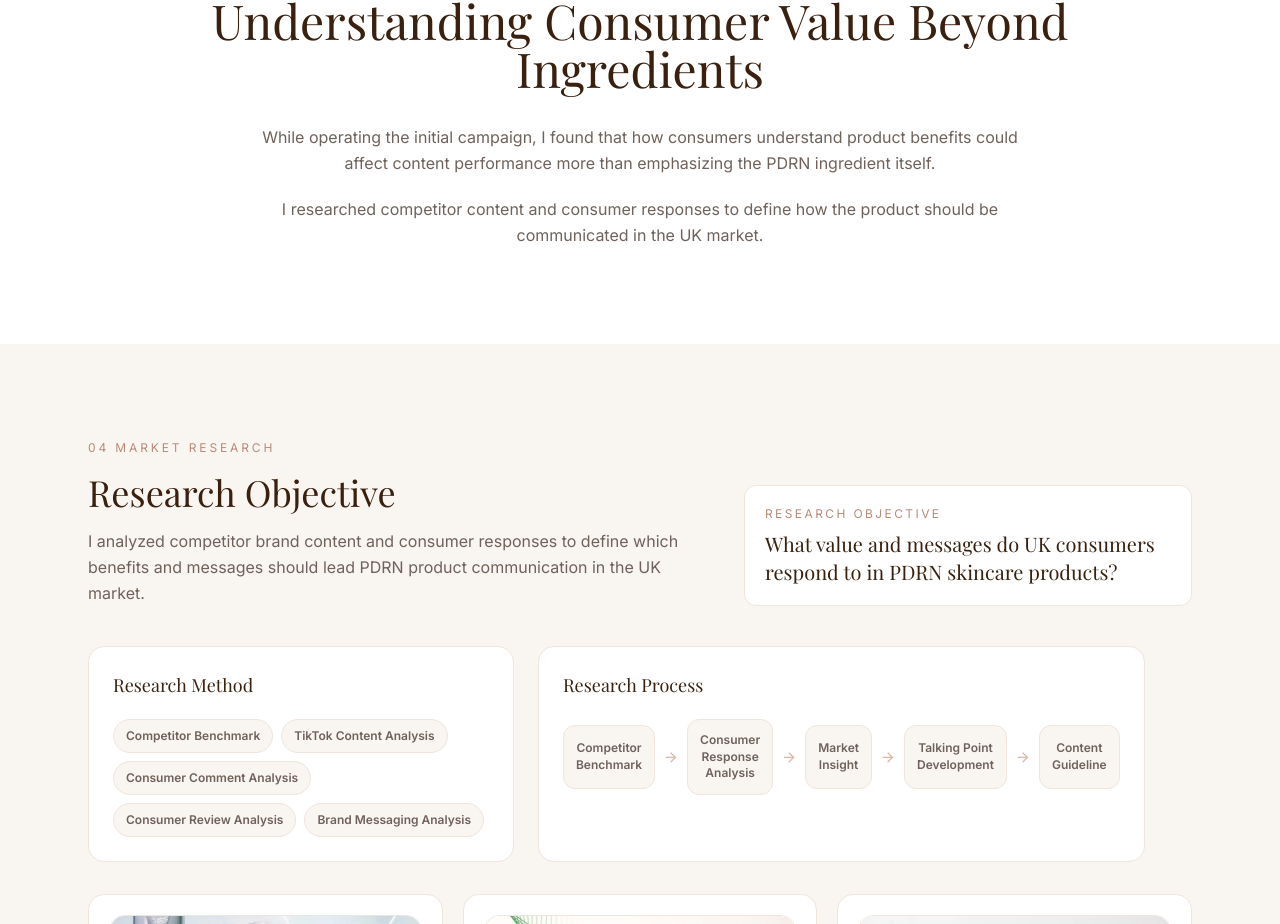
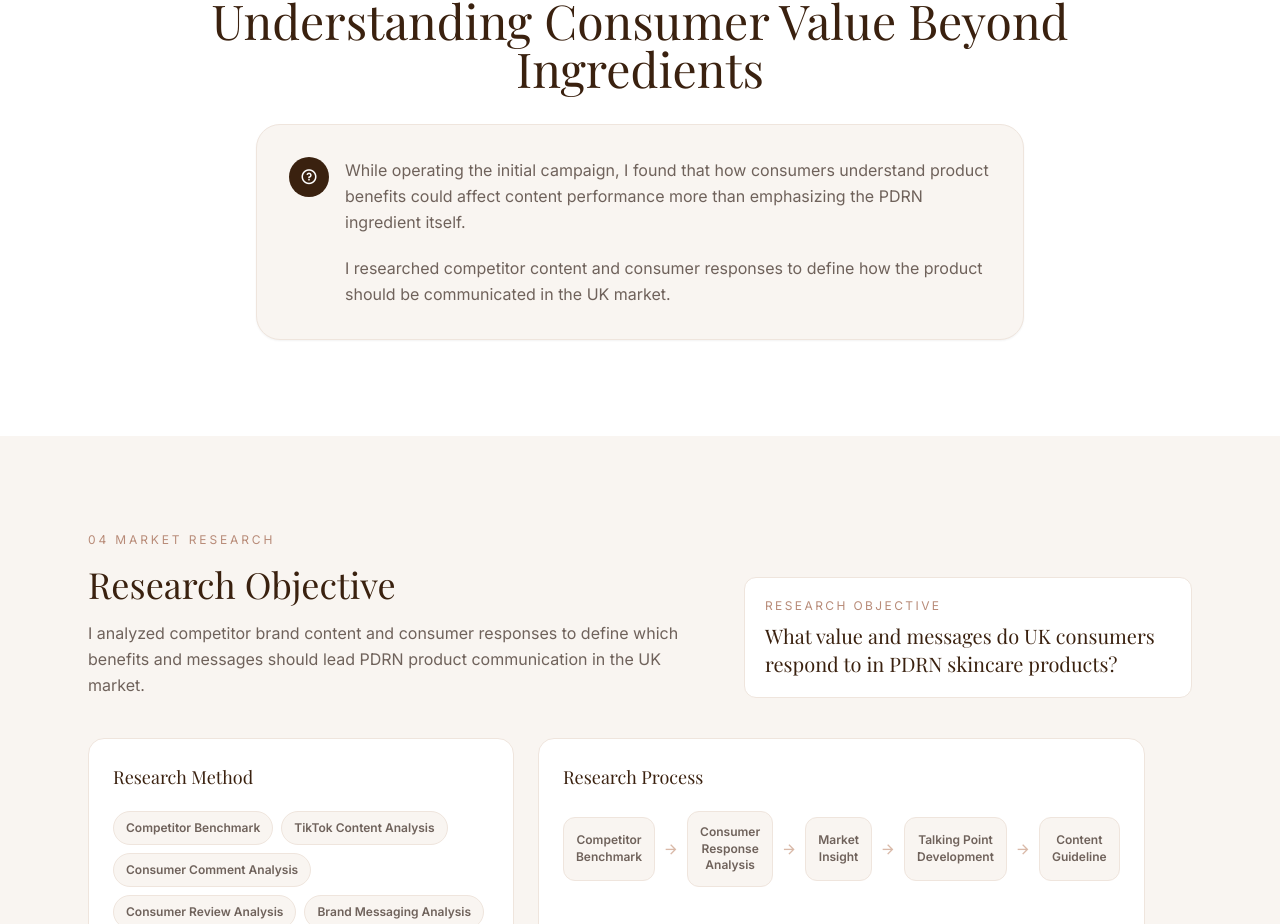
Before and after one commit to yeeunracheljo/yeeunj, a React (Vite) app: page /work/dr-rejuall in a window 1280 px wide. Shown: the part 2496-3420 px from the top of the page. Built offline with nearby package versions, Linux system fonts and the light colour scheme.

Commit message:
ㅇㅇㄴㄴ

```diff
--- a/src/pages/work-dr-rejuall/page.tsx
+++ b/src/pages/work-dr-rejuall/page.tsx
@@ -352,9 +352,16 @@ export default function WorkDrRejuall() {
             <h2 className="font-serif text-3xl md:text-5xl text-[#3A210F] leading-tight mb-8">
               {t("challenge.title")}
             </h2>
-            <div className="max-w-3xl mx-auto space-y-5 text-[#6F625B] leading-relaxed">
-              <p>{t("challenge.body1")}</p>
-              <p>{t("challenge.body2")}</p>
+            <div className="max-w-3xl mx-auto rounded-3xl bg-[#F9F5F1] border border-[#EFE5DD] p-6 md:p-8 text-left shadow-sm">
+              <div className="flex gap-4">
+                <div className="w-10 h-10 rounded-full bg-[#3A210F] text-white flex items-center justify-center shrink-0">
+                  <i className="ri-question-line text-lg" />
+                </div>
+                <div className="space-y-5 text-[#6F625B] leading-relaxed">
+                  <p>{t("challenge.body1")}</p>
+                  <p>{t("challenge.body2")}</p>
+                </div>
+              </div>
             </div>
           </div>
         </section>
```
